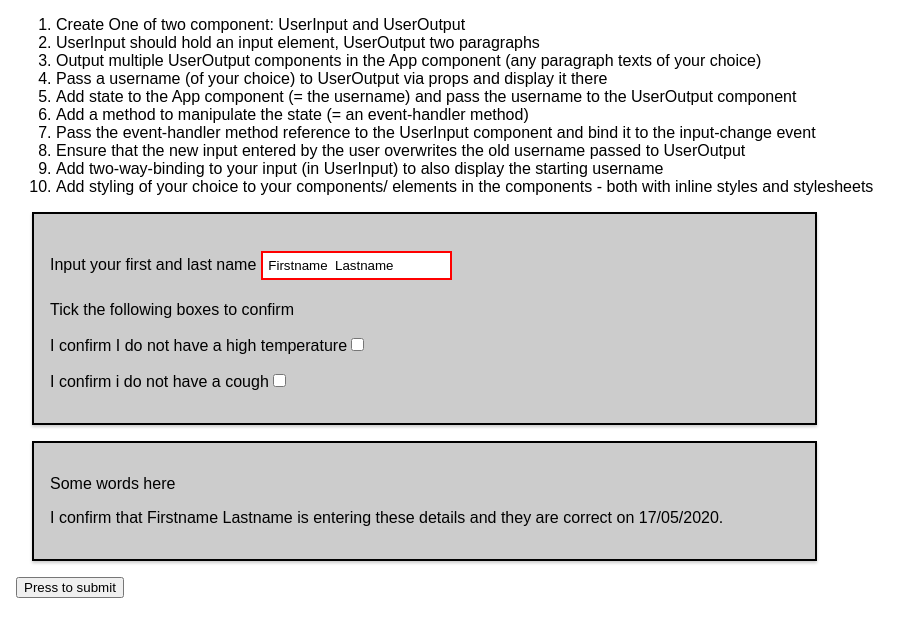
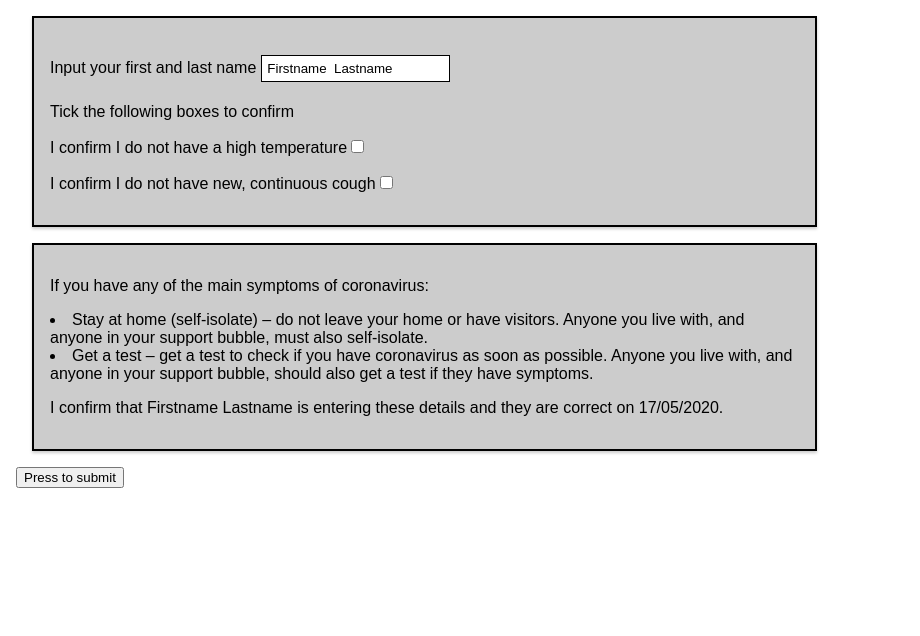
Before and after one commit to JamesHector/Safe-to-Work, a React (Create React App) app: page / in a window 1280 px wide. Shown: the top 636 px of the page, without its empty margins (0-920 px from the left). Built offline with nearby package versions, Linux system fonts and the light colour scheme.

Commit message:
Changes to wording

```diff
--- a/src/Api/Api.js
+++ b/src/Api/Api.js
@@ -23,7 +23,7 @@ const api = (name) => {
     amazonAPI = amazonAPI + name + '&city=12/08/1964'
     axios.get(amazonAPI)
       .then(response => {
-        console.log(response)
+        //console.log(response)
       });
       return (null)
     }
--- a/src/App.js
+++ b/src/App.js
@@ -17,6 +17,8 @@ class App extends Component {
         name: 'Firstname  Lastname',
         date: '17/05/2020',
         temperature: false,
+        cough: false,
+        smell: false,
         symptons: false,
         livingWith: false
       },
@@ -47,16 +49,7 @@ class App extends Component {
     return (
       <div className="App">
         <ol>
-          <li> Create One of two component: UserInput and UserOutput</li>
-          <li>UserInput should hold an input element, UserOutput two paragraphs</li>
-          <li>Output multiple UserOutput components in the App component (any paragraph texts of your choice)</li>
-          <li>Pass a username (of your choice) to UserOutput via props and display it there</li>
-          <li>Add state to the App component (= the username) and pass the username to the UserOutput component</li>
-          <li>Add a method to manipulate the state (= an event-handler method)</li>
-          <li>Pass the event-handler method reference to the UserInput component and bind it to the input-change event</li>
-          <li>Ensure that the new input entered by the user overwrites the old username passed to UserOutput</li>
-          <li>Add two-way-binding to your input (in UserInput) to also display the starting username</li>
-          <li>Add styling of your choice to your components/ elements in the components - both with inline styles and stylesheets</li>
+
         </ol>
 
 
--- a/src/UserIO/Input.js
+++ b/src/UserIO/Input.js
@@ -2,7 +2,7 @@ import React from 'react';
 
 const input = (props) => {
     const inputStyle = {
-        border: '2px solid red',
+        border: '1px solid black',
         padding: '5px',
         margin: '5px'
     };
@@ -23,7 +23,7 @@ const input = (props) => {
             //onChange={this.handleInputChange}
             />
             </p>
-            <p>I confirm i do not have a cough<input
+            <p>I confirm I do not have new, continuous cough<input
             name="symptoms"
             type="checkbox"
             //checked={this.state.isGoing}
--- a/src/UserIO/Output.js
+++ b/src/UserIO/Output.js
@@ -5,7 +5,10 @@ import './Output.css';
 const output = (props) => {
     return (
         <div className="Output">
-            <p>Some words here</p>
+            <p>If you have any of the main symptoms of coronavirus: </p>
+
+    <li>Stay at home (self-isolate) – do not leave your home or have visitors. Anyone you live with, and anyone in your support bubble, must also self-isolate.</li>
+    <li>Get a test – get a test to check if you have coronavirus as soon as possible. Anyone you live with, and anyone in your support bubble, should also get a test if they have symptoms.</li>
             <p onClick={props.click}>I confirm that {props.name} is entering these details and they are correct on {props.date}.</p>
         </div>
     )
```
